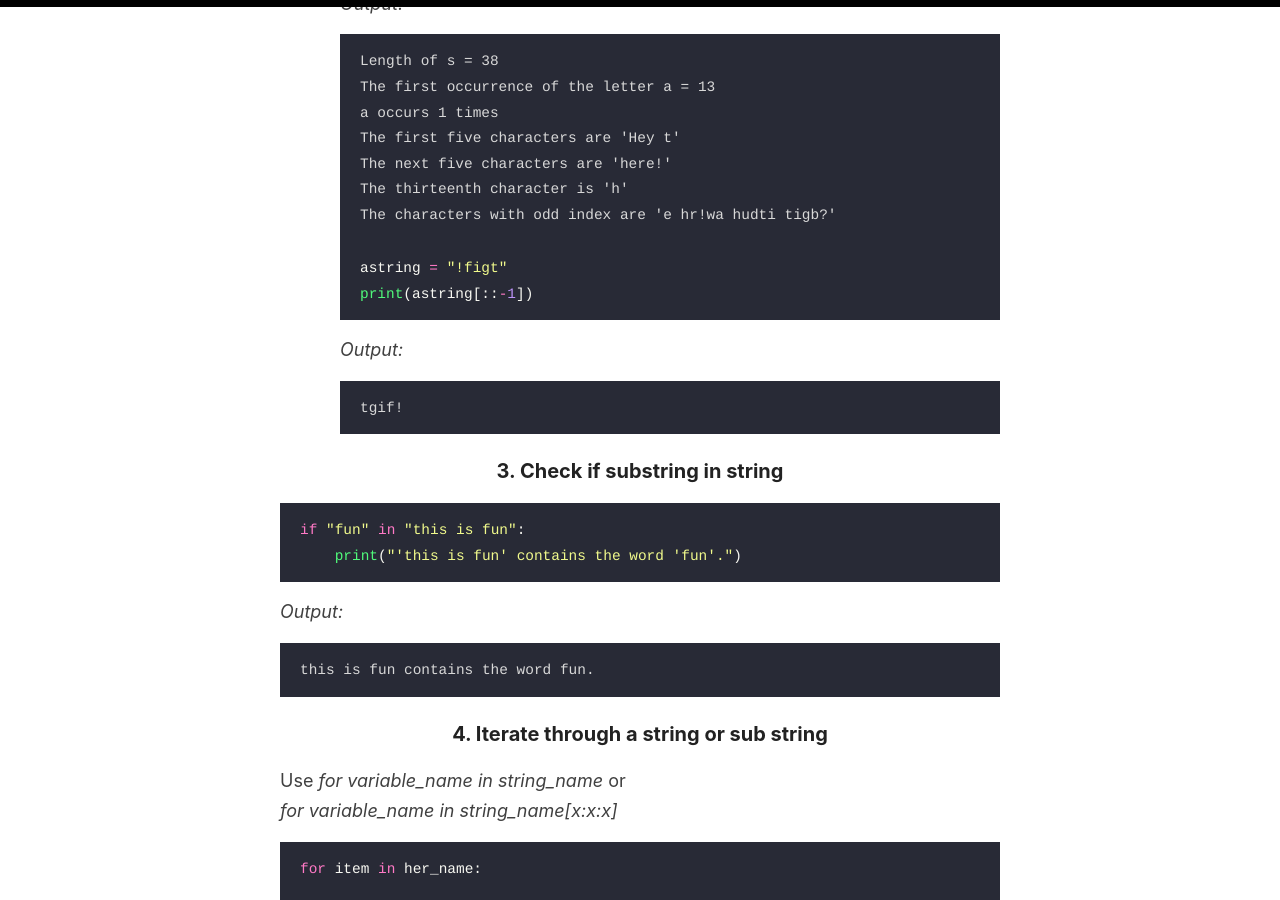
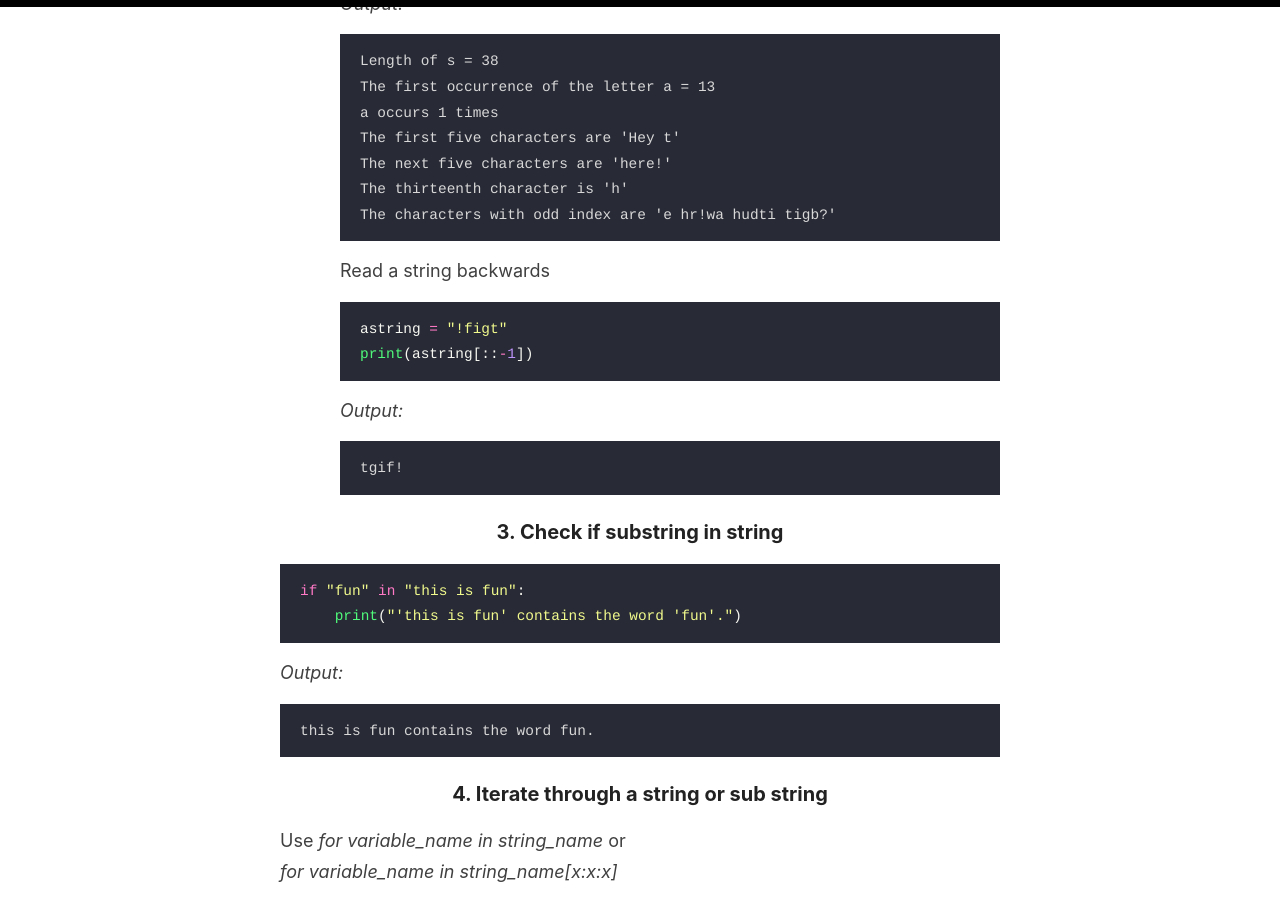
Before and after one commit to liawbeile/liawbeile.github.io, a Jekyll site: the page built from _posts/2021-4-22-april22.md, in a window 1280 px wide and 900 px high, scrolled down 3972 px. Built offline with Jekyll 4.4.1, drawn with Linux system fonts in a browser that asks for light colours.

Commit message:
amend post

````diff
--- a/_posts/2021-4-22-april22.md
+++ b/_posts/2021-4-22-april22.md
@@ -149,6 +149,7 @@ The next five characters are 'here!'
 The thirteenth character is 'h'
 The characters with odd index are 'e hr!wa hudti tigb?'
 ```
+Read a string backwards
 ```python
 astring = "!figt"
 print(astring[::-1])
````
